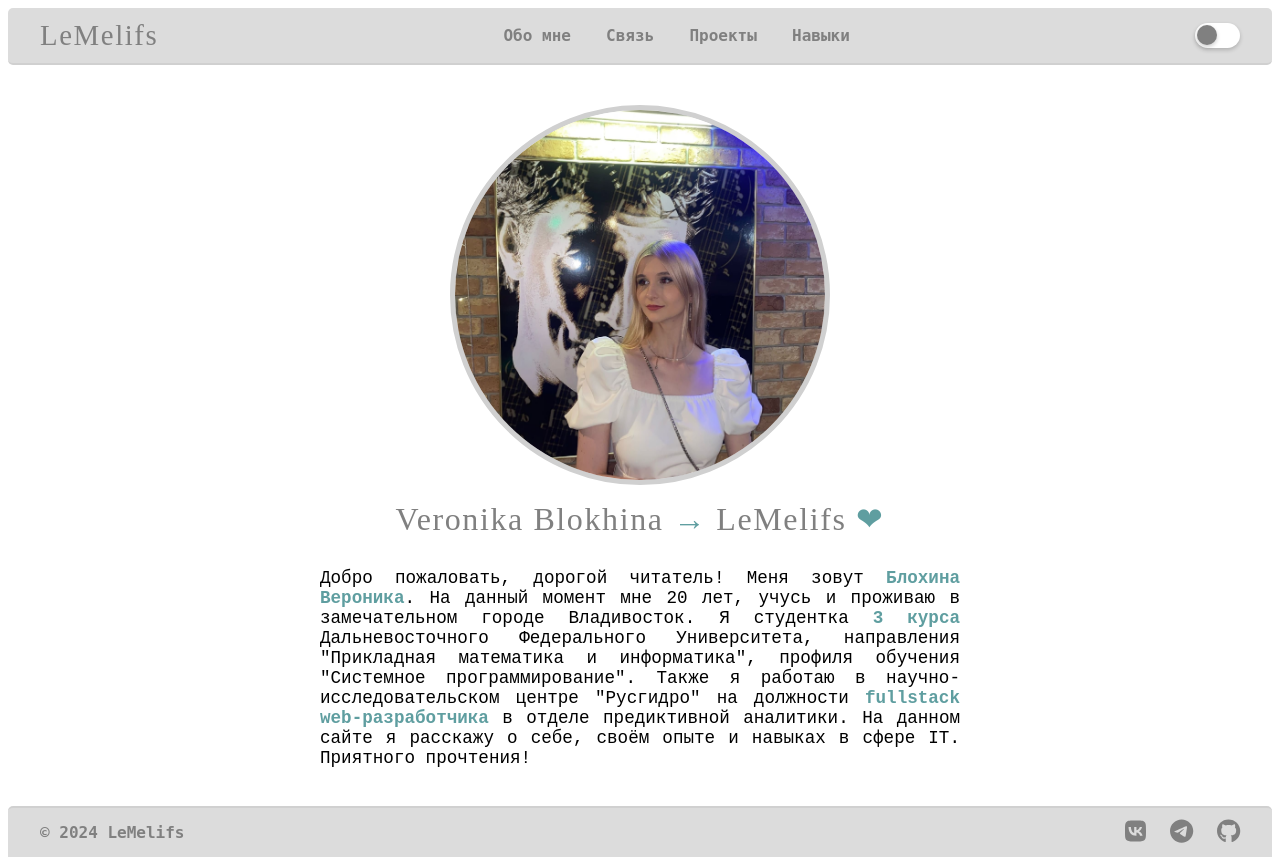
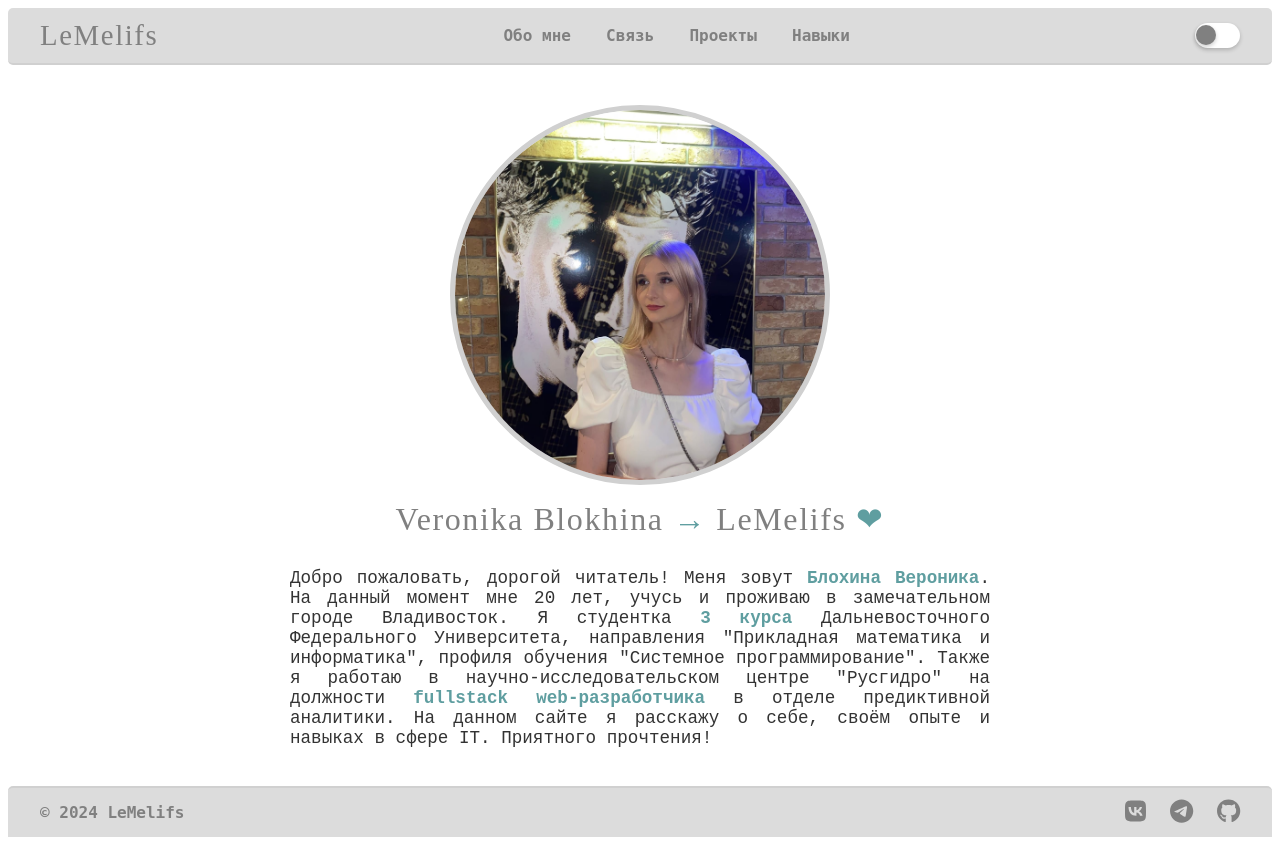
Before and after one commit to LeMelifs/Portfolio, a React (Vite) app in the folder portfolio/: page / in a window 1280 px wide. Built offline with nearby package versions, Linux system fonts and the light colour scheme.

Commit message:
adaptive animated footer & homepage with themes done

```diff
--- a/portfolio/src/components/Footer.tsx
+++ b/portfolio/src/components/Footer.tsx
@@ -1,23 +1,24 @@
-import React from "react";
+import React, { useContext } from "react";
 import styled from "styled-components";
 import { FontAwesomeIcon } from "@fortawesome/react-fontawesome";
 import { faVk, faTelegram, faGithub } from "@fortawesome/free-brands-svg-icons";
+import { ThemeContext } from "../context/ThemeContext";
 
-const FooterContainer = styled.footer`
+const FooterContainer = styled.footer<{ theme: string }>`
   display: flex;
   justify-content: space-between;
   align-items: center;
   padding: 0.7rem 2rem;
-  background-color: #DCDCDC;
-  border-top: 2px solid #d0d0d0;
+  background-color: ${({ theme }) => (theme === "light" ? "#DCDCDC" : "#333")};
+  border-top: 2px solid ${({ theme }) => (theme === "light" ? "#d0d0d0" : "#444")};
   border-radius: 5px 5px 0 0;
-  color: #808080;
+  color: ${({ theme }) => (theme === "light" ? "#808080" : "#e0e0e0")};
 `;
 
-const FooterText = styled.p`
+const FooterText = styled.p<{ theme: string }>`
   font-size: 1rem;
   font-family: DejaVu Sans Mono, monospace;
-  color: #808080;
+  color: ${({ theme }) => (theme === "light" ? "#808080" : "#e0e0e0")};
   margin: 0;
   font-weight: bold;
 `;
@@ -27,28 +28,48 @@ const IconLinks = styled.div`
   gap: 1.5rem;
 `;
 
-const IconLink = styled.a`
-  color: #808080;
+const IconLink = styled.a<{ theme: string }>`
+  color: ${({ theme }) => (theme === "light" ? "#808080" : "#e0e0e0")};
   font-size: 1.5rem;
   transition: color 0.3s;
 
   &:hover {
-    color: #696969;
+    color: ${({ theme }) => (theme === "light" ? "#696969" : "#b0b0b0")};
   }
 `;
 
 export const Footer: React.FC = () => {
+  const { theme } = useContext(ThemeContext);
+
   return (
-    <FooterContainer>
-      <FooterText>© 2024 LeMelifs</FooterText>
+    <FooterContainer theme={theme}>
+      <FooterText theme={theme}>© 2024 LeMelifs</FooterText>
       <IconLinks>
-        <IconLink href="https://vk.com/sweetcoffeewithmilk" target="_blank" rel="noopener noreferrer" aria-label="VK">
+        <IconLink
+          theme={theme}
+          href="https://vk.com/sweetcoffeewithmilk"
+          target="_blank"
+          rel="noopener noreferrer"
+          aria-label="VK"
+        >
           <FontAwesomeIcon icon={faVk} />
         </IconLink>
-        <IconLink href="https://t.me/savemefrominsomnia" target="_blank" rel="noopener noreferrer" aria-label="Telegram">
+        <IconLink
+          theme={theme}
+          href="https://t.me/savemefrominsomnia"
+          target="_blank"
+          rel="noopener noreferrer"
+          aria-label="Telegram"
+        >
           <FontAwesomeIcon icon={faTelegram} />
         </IconLink>
-        <IconLink href="https://github.com/LeMelifs" target="_blank" rel="noopener noreferrer" aria-label="GitHub">
+        <IconLink
+          theme={theme}
+          href="https://github.com/LeMelifs"
+          target="_blank"
+          rel="noopener noreferrer"
+          aria-label="GitHub"
+        >
           <FontAwesomeIcon icon={faGithub} />
         </IconLink>
       </IconLinks>
--- a/portfolio/src/components/Header.tsx
+++ b/portfolio/src/components/Header.tsx
@@ -11,7 +11,7 @@ const HeaderContainer = styled.header<{ theme: string }>`
   padding: 0.7rem 2rem;
   border-radius: 5px;
   background-color: ${({ theme }) => (theme === "light" ? "#DCDCDC" : "#333")};
-  border-bottom: 2px solid #d0d0d0;
+  border-bottom: 2px solid ${({ theme }) => (theme === "light" ? "#d0d0d0" : "#444")};
 
   @media (max-width: 768px) {
     padding: 0.5rem 1.5rem;
@@ -72,7 +72,7 @@ const ThemeSwitcher = styled(motion.div)<{ theme: string }>`
   width: 41px;
   height: 21px;
   border-radius: 15px;
-  background-color: ${({ theme }) => (theme === "light" ? "#fff" : "#000")};
+  background-color: ${({ theme }) => (theme === "light" ? "#fff" : "#262626")};
   display: flex;
   align-items: center;
   padding: 2px;
@@ -124,7 +124,7 @@ export const Header: React.FC = () => {
         <SwitchCircle
           theme={theme}
           animate={{
-            left: theme === "light" ? "2px" : "23px",
+            left: theme === "light" ? "1px" : "23px",
           }}
           transition={{ type: "spring", stiffness: 300 }}
         />
--- a/portfolio/src/components/PageContainer.tsx
+++ b/portfolio/src/components/PageContainer.tsx
@@ -1,9 +1,11 @@
 import styled from "styled-components";
 
-
-export const PageContainer = styled.div`
+export const PageContainer = styled.div<{ theme: string }>`
   display: flex;
   flex-direction: column;
   align-items: center;
   padding: 20px;
+  background-color: ${({ theme }) => (theme === "light" ? "#FFFFFF" : "#262626")};
+  color: ${({ theme }) => (theme === "light" ? "#333333" : "#FFFFFF")};
+  transition: background-color 0.3s, color 0.3s;
 `;
--- a/portfolio/src/pages/HomePage.tsx
+++ b/portfolio/src/pages/HomePage.tsx
@@ -1,47 +1,131 @@
-import React from "react";
+import React, { useContext } from "react";
 import styled from "styled-components";
-import MyPhoto from '../assets/MyPhoto.jpg';
-import {PageContainer} from "../components/PageContainer";
+import MyPhoto from "../assets/MyPhoto.jpg";
+import { PageContainer } from "../components/PageContainer";
+import { ThemeContext } from "../context/ThemeContext";
+import { motion } from "framer-motion";
 
-const ProfileImage = styled.img`
+const ProfileImage = styled(motion.img)<{ theme: string }>`
   width: 370px;
   height: 370px;
   border-radius: 50%;
   object-fit: cover;
-  border: 5px solid #d0d0d0;
+  border: 5px solid ${({ theme }) => (theme === "light" ? "#d0d0d0" : "#444")};
   margin-top: 20px;
+
+  @media (max-width: 763px) {
+    width: 300px;
+    height: 300px;
+  }
+
+  @media (max-width: 500px) {
+    width: 230px;
+    height: 230px;
+  }
 `;
 
-const Name = styled.p`
+const Name = styled(motion.p)<{ theme: string }>`
   font-size: 2rem;
   margin-top: 15px;
   letter-spacing: 0.1rem;
   font-weight: normal;
-  color: #808080;
+  color: ${({ theme }) => (theme === "light" ? "#808080" : "#e0e0e0")};
   font-family: Brush Script MT, Brush Script Std, cursive;
-`
 
-const Info = styled.p`
+  @media (max-width: 763px) {
+    font-size: 1.5rem;
+  }
+
+  @media (max-width: 500px) {
+    font-size: 1rem;
+  }
+`;
+
+const Info = styled(motion.p)<{ theme: string }>`
   font-size: 1.1rem;
-  width: 50vw;
+  width: 700px;
   text-align: justify;
   margin-top: -20px;
   font-family: Courier New, monospace;
-`
+  color: ${({ theme }) => (theme === "light" ? "#333" : "#e0e0e0")};
+
+  @media (max-width: 763px) {
+    width: 450px;
+    font-size: 0.8rem;
+  }
+
+  @media (max-width: 500px) {
+    width: 300px;
+  }
+`;
 
 export const Home: React.FC = () => {
+  const { theme } = useContext(ThemeContext);
+
+  const imageVariants = {
+    hidden: { opacity: 0, scale: 0.8 },
+    visible: { opacity: 1, scale: 1, transition: { duration: 1 } },
+  };
+
+  const nameVariants = {
+    hidden: { opacity: 0, y: -20 },
+    visible: { opacity: 1, y: 0, transition: { duration: 1 } },
+  };
+
+  const infoVariants = {
+    hidden: { opacity: 0, y: 50 },
+    visible: { opacity: 1, y: 0, transition: { duration: 1 } },
+  };
+
   return (
-    <PageContainer>
-      <ProfileImage src={MyPhoto}  />
-        <Name>Veronika Blokhina <span style={{ color: "#5F9EA0" }}>→</span> LeMelifs <span style={{ color: "#5F9EA0" }}>❤</span></Name>
-        <br/>
-        <Info>Добро пожаловать, дорогой читатель! Меня зовут <span style={{ color: "#5F9EA0", fontWeight: "bold" }}>
-            Блохина Вероника</span>. На данный момент мне 20 лет, учусь и проживаю в замечательном городе Владивосток.
-            Я студентка <span style={{ color: "#5F9EA0", fontWeight: "bold" }}>3 курса</span> Дальневосточного Федерального
-            Университета, направления "Прикладная математика и информатика", профиля обучения "Системное программирование".
-            Также я работаю в научно-исследовательском центре "Русгидро" на должности <span style={{ color: "#5F9EA0", fontWeight: "bold" }}>
-            fullstack web-разработчика</span> в отделе предиктивной аналитики. На данном сайте я расскажу о себе, своём опыте и навыках
-            в сфере IT. Приятного прочтения!</Info>
+    <PageContainer theme={theme}>
+      <ProfileImage
+        src={MyPhoto}
+        theme={theme}
+        variants={imageVariants}
+        initial="hidden"
+        animate="visible"
+      />
+      <Name
+        theme={theme}
+        variants={nameVariants}
+        initial="hidden"
+        animate="visible"
+      >
+        Veronika Blokhina <span style={{ color: "#5F9EA0" }}>→</span> LeMelifs{" "}
+        <span style={{ color: "#5F9EA0" }}>❤</span>
+      </Name>
+      <br />
+      <Info
+        theme={theme}
+        variants={infoVariants}
+        initial="hidden"
+        animate="visible"
+      >
+        Добро пожаловать, дорогой читатель! Меня зовут{" "}
+        <span
+          style={{ color: "#5F9EA0", fontWeight: "bold" }}
+        >
+          Блохина Вероника
+        </span>
+        . На данный момент мне 20 лет, учусь и проживаю в замечательном городе
+        Владивосток. Я студентка{" "}
+        <span
+          style={{ color: "#5F9EA0", fontWeight: "bold" }}
+        >
+          3 курса
+        </span>{" "}
+        Дальневосточного Федерального Университета, направления "Прикладная
+        математика и информатика", профиля обучения "Системное программирование".
+        Также я работаю в научно-исследовательском центре "Русгидро" на должности{" "}
+        <span
+          style={{ color: "#5F9EA0", fontWeight: "bold" }}
+        >
+          fullstack web-разработчика
+        </span>{" "}
+        в отделе предиктивной аналитики. На данном сайте я расскажу о себе,
+        своём опыте и навыках в сфере IT. Приятного прочтения!
+      </Info>
     </PageContainer>
   );
 };
```
